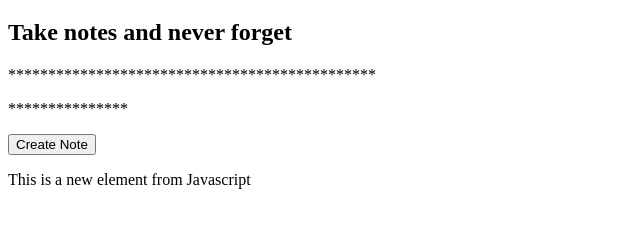
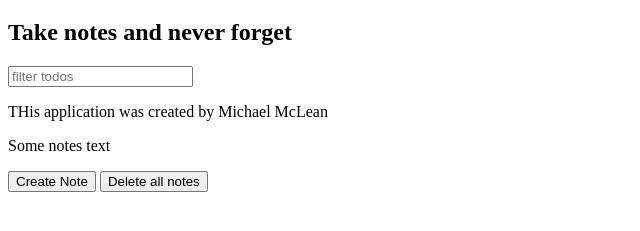
Before and after one commit to g4m3rm1k3/js-bootcamp, a plain HTML site: page notes-app/index.html in a window 1280 px wide. Shown: the part 61-292 px from the top of the page, without its empty margins (0-640 px from the left). Drawn offline with Linux system fonts and the light colour scheme.

Commit message:
added search fields

```diff
--- a/notes-app/index.html
+++ b/notes-app/index.html
@@ -9,9 +9,11 @@
 	<body>
 		<h1>Notes App</h1>
 		<h2>Take notes and never forget</h2>
-		<p>THis application was created by Michael McLean</p>
-		<p>Some notes text</p>
-		<button>Create Note</button>
+		<input id="search-text" type="text" placeholder="filter todos" />
+		<p class="note">THis application was created by Michael McLean</p>
+		<p class="note">Some notes text</p>
+		<button id="create-note">Create Note</button>
+		<button id="remove-all">Delete all notes</button>
 		<script src="notes-app.js"></script>
 	</body>
 </html>
--- a/notes-app/notes-app.js
+++ b/notes-app/notes-app.js
@@ -12,23 +12,16 @@ const notes = [
 		body: "Get a new seat",
 	},
 ];
-
-// console.log("This is from a different file");
-
-// Query and remove
-// const p = document.querySelector("p");
-// p.remove();
-
-// Query all and remove
-const ps = document.querySelectorAll("p");
-
-ps.forEach(function (p) {
-	p.textContent = `${"*".repeat(p.textContent.length)}`;
-	// console.log(p.textContent);
-	// p.remove();
+document.querySelector("#create-note").addEventListener("click", function (e) {
+	console.log("Did this work");
 });
 
-// Add a new element
-const newParagraph = document.createElement("p");
-newParagraph.textContent = "This is a new element from Javascript";
-document.body.appendChild(newParagraph);
+document.querySelector("#remove-all").addEventListener("click", function (e) {
+	document.querySelectorAll(".note").forEach(function (note) {
+		note.remove();
+	});
+});
+
+document.querySelector("#search-text").addEventListener("input", function (e) {
+	console.log(e.target.value);
+});
```
Also changed, not shown: todo-app/index.html (+2 -0 lines), todo-app/todo-app.js (+8 -0 lines).
